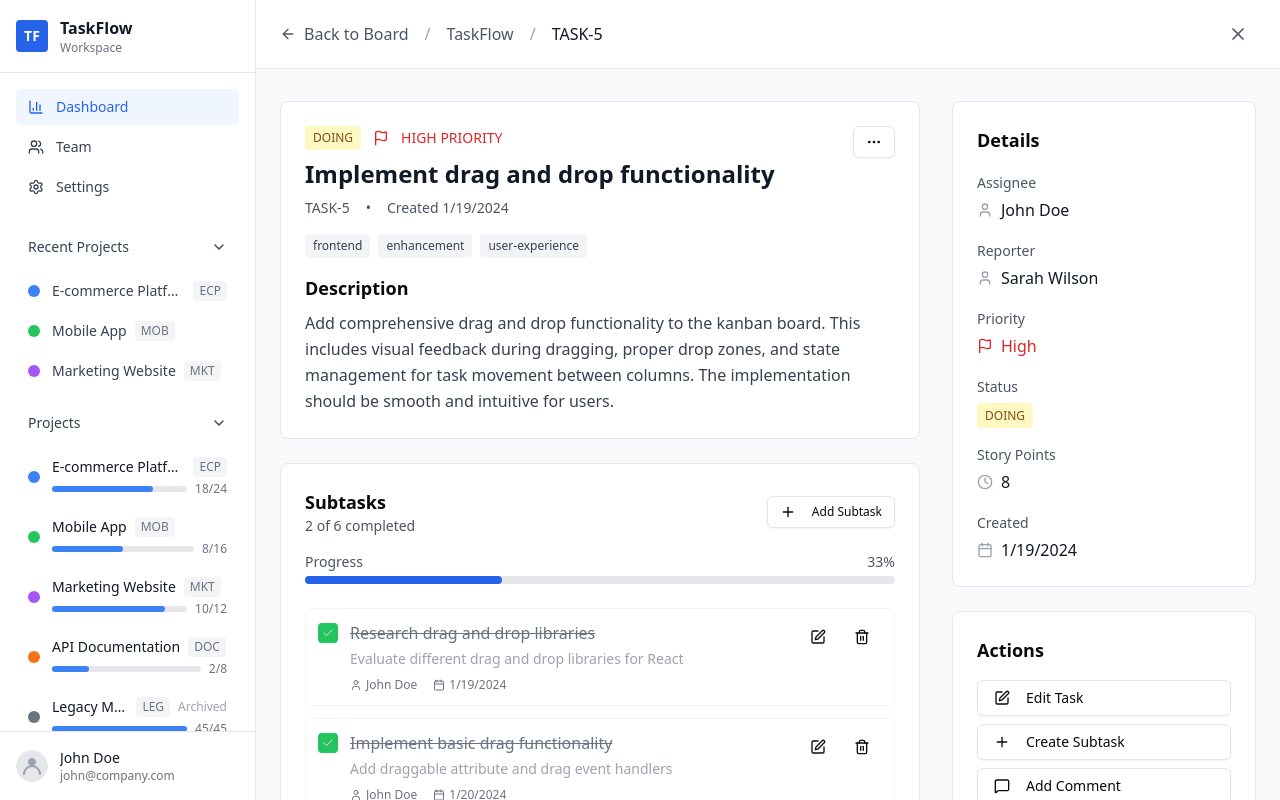
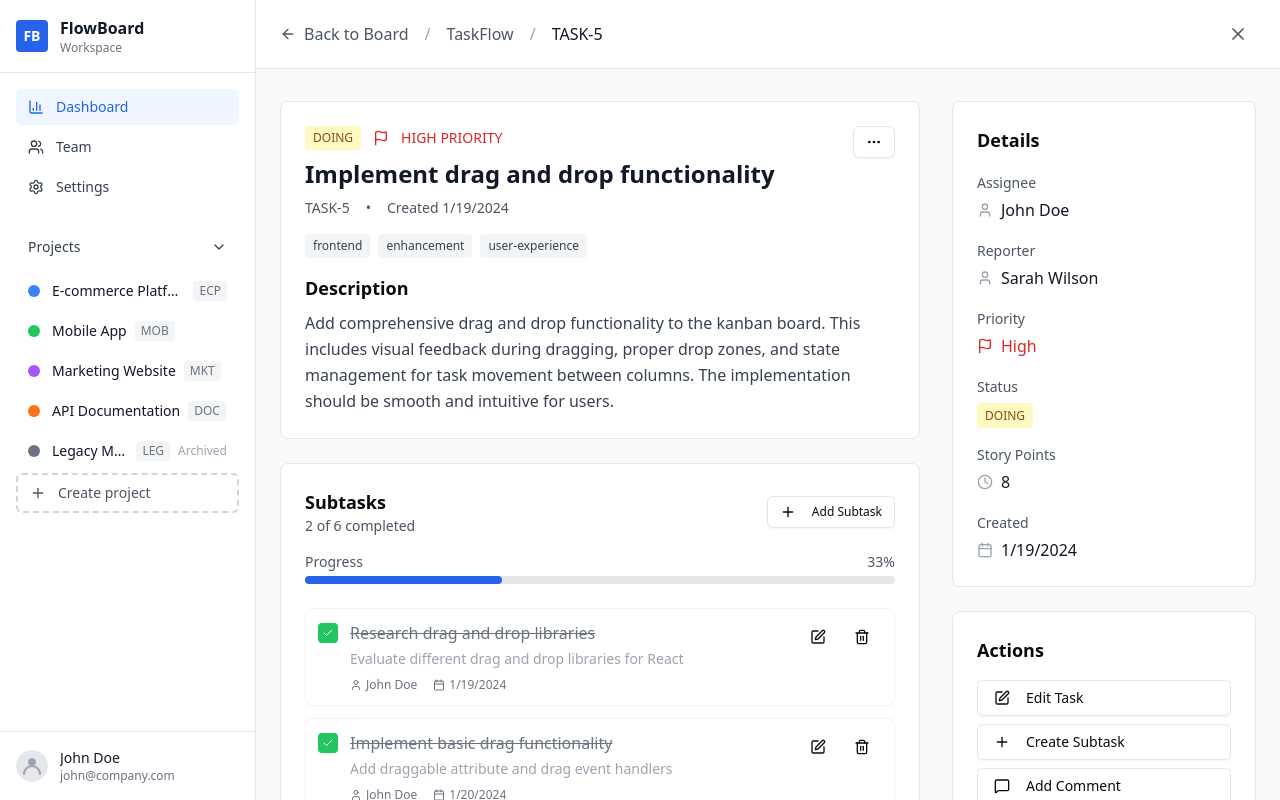
Before and after one commit to abeyoshida/kuanalu, a Next.js app: page /task/1 in a window 1280 px wide. Shown: the top 800 px of the page. Built offline with nearby package versions, Linux system fonts and the light colour scheme.

Commit message:
Fix Sign In and Register errors.  Simplify project sidebar component.

```diff
--- a/src/app/auth/login/page.tsx
+++ b/src/app/auth/login/page.tsx
@@ -4,22 +4,20 @@ import { redirect } from "next/navigation";
 import Link from "next/link";
 import { Button } from "@/components/ui/button";
 
-interface LoginPageProps {
-  searchParams: {
-    callbackUrl?: string;
-    registered?: string;
-  };
-}
-
-export default async function LoginPage({ searchParams }: LoginPageProps) {
+export default async function LoginPage({
+  searchParams,
+}: {
+  searchParams: { [key: string]: string | string[] | undefined };
+}) {
   // Check if user is already logged in
   const session = await auth();
 
-  // Extract callbackUrl from searchParams - properly awaited
-  const params = await searchParams;
-  const callbackUrl = params?.callbackUrl || "/dashboard";
-  const registered = params?.registered === "true";
+  // Extract values from searchParams safely
+  // In Next.js 15, we need to use a different approach
+  const callbackUrl = "/dashboard";
+  const registered = false;
 
+  // If user is already authenticated, redirect to callbackUrl
   if (session?.user) {
     redirect(callbackUrl);
   }
@@ -52,13 +50,6 @@ export default async function LoginPage({ searchParams }: LoginPageProps) {
 
       <div className="flex flex-col items-center justify-center py-12 px-4 sm:px-6 lg:px-8">
         <div className="w-full max-w-md space-y-8">
-          <div className="text-center">
-            <h1 className="text-3xl font-bold">Welcome back</h1>
-            <p className="mt-2 text-sm text-gray-600">
-              Sign in to your account to continue
-            </p>
-          </div>
-
           <LoginForm callbackUrl={callbackUrl} registered={registered} />
         </div>
       </div>
--- a/src/app/auth/register/page.tsx
+++ b/src/app/auth/register/page.tsx
@@ -4,19 +4,17 @@ import { redirect } from "next/navigation";
 import Link from "next/link";
 import { Button } from "@/components/ui/button";
 
-interface RegisterPageProps {
-  searchParams: {
-    callbackUrl?: string;
-  };
-}
-
-export default async function RegisterPage({ searchParams }: RegisterPageProps) {
+export default async function RegisterPage({
+  searchParams,
+}: {
+  searchParams: { [key: string]: string | string[] | undefined };
+}) {
   // Check if user is already logged in
   const session = await auth();
 
-  // Extract callbackUrl from searchParams - properly awaited
-  const params = await searchParams;
-  const callbackUrl = params?.callbackUrl || "/dashboard";
+  // Extract callbackUrl from searchParams safely
+  // In Next.js 15, we need to use a different approach
+  const callbackUrl = "/dashboard";
 
   if (session?.user) {
     redirect(callbackUrl);
@@ -50,13 +48,6 @@ export default async function RegisterPage({ searchParams }: RegisterPageProps)
 
       <div className="flex flex-col items-center justify-center py-12 px-4 sm:px-6 lg:px-8">
         <div className="w-full max-w-md space-y-8">
-          <div className="text-center">
-            <h1 className="text-3xl font-bold">Create an account</h1>
-            <p className="mt-2 text-sm text-gray-600">
-              Sign up to get started with Kuanalu
-            </p>
-          </div>
-
           <RegisterForm callbackUrl={callbackUrl} />
         </div>
       </div>
--- a/src/components/auth/register-form.tsx
+++ b/src/components/auth/register-form.tsx
@@ -1,7 +1,7 @@
 "use client";
 
 import { useState } from "react";
-import { useRouter } from "next/navigation";
+import { useRouter, useSearchParams } from "next/navigation";
 import Link from "next/link";
 import { Button } from "@/components/ui/button";
 import { Input } from "@/components/ui/input";
@@ -17,6 +17,7 @@ interface RegisterFormProps {
 
 export function RegisterForm({ callbackUrl = "/dashboard" }: RegisterFormProps) {
   const router = useRouter();
+  const searchParams = useSearchParams();
   const [name, setName] = useState("");
   const [email, setEmail] = useState("");
   const [password, setPassword] = useState("");
@@ -24,6 +25,9 @@ export function RegisterForm({ callbackUrl = "/dashboard" }: RegisterFormProps)
   const [acceptTerms, setAcceptTerms] = useState(false);
   const [error, setError] = useState<string | null>(null);
   const [isLoading, setIsLoading] = useState(false);
+
+  // Get values from URL search params
+  const urlCallbackUrl = searchParams.get("callbackUrl") || callbackUrl;
 
   // Password strength calculation
   const calculatePasswordStrength = (password: string): { score: number; message: string; color: string } => {
@@ -95,7 +99,7 @@ export function RegisterForm({ callbackUrl = "/dashboard" }: RegisterFormProps)
       }
 
       // Redirect to login page with callback URL
-      router.push(`/auth/login?registered=true&callbackUrl=${encodeURIComponent(callbackUrl)}`);
+      router.push(`/auth/login?registered=true&callbackUrl=${encodeURIComponent(urlCallbackUrl)}`);
     } catch (error) {
       if (error instanceof Error) {
         setError(error.message);
--- a/src/components/project-sidebar.tsx
+++ b/src/components/project-sidebar.tsx
@@ -76,7 +76,6 @@ interface ProjectSidebarProps {
 export default function ProjectSidebar({ isOpen }: ProjectSidebarProps) {
   const [expandedSections, setExpandedSections] = useState<Record<string, boolean>>({
     projects: true,
-    recent: true,
   })
 
   const toggleSection = (section: string) => {
@@ -87,7 +86,6 @@ export default function ProjectSidebar({ isOpen }: ProjectSidebarProps) {
   }
 
   //const activeProjects = mockProjects.filter((p) => p.status === "active")
-  const recentProjects = mockProjects.slice(0, 3)
 
   return (
     <div
@@ -101,10 +99,10 @@ export default function ProjectSidebar({ isOpen }: ProjectSidebarProps) {
         <div className="p-4 border-b border-gray-200">
           <div className="flex items-center gap-3">
             <div className="w-8 h-8 bg-blue-600 rounded flex items-center justify-center">
-              <span className="text-white font-bold text-sm">TF</span>
+              <span className="text-white font-bold text-sm">FB</span>
             </div>
             <div>
-              <h2 className="font-semibold text-gray-900">TaskFlow</h2>
+              <h2 className="font-semibold text-gray-900">FlowBoard</h2>
               <p className="text-xs text-gray-500">Workspace</p>
             </div>
           </div>
@@ -136,36 +134,7 @@ export default function ProjectSidebar({ isOpen }: ProjectSidebarProps) {
             </Link>
           </nav>
 
-          {/* Recent Projects */}
-          <div className="px-4 py-2">
-            <button
-              onClick={() => toggleSection("recent")}
-              className="flex items-center justify-between w-full px-3 py-2 text-sm font-medium text-gray-700 hover:bg-gray-100 rounded-md"
-            >
-              <span>Recent Projects</span>
-              {expandedSections.recent ? <ChevronDown className="w-4 h-4" /> : <ChevronRight className="w-4 h-4" />}
-            </button>
 
-            {expandedSections.recent && (
-              <div className="mt-2 space-y-1">
-                {recentProjects.map((project) => (
-                  <Link
-                    key={project.id}
-                    href={`/project/${project.id}`}
-                    className="flex items-center gap-3 px-3 py-2 text-sm text-gray-700 hover:bg-gray-100 rounded-md group"
-                  >
-                    <div className={`w-3 h-3 rounded-full ${project.color}`}></div>
-                    <div className="flex-1 min-w-0">
-                      <div className="flex items-center gap-2">
-                        <span className="font-medium truncate">{project.name}</span>
-                        <span className="text-xs text-gray-500 bg-gray-100 px-1.5 py-0.5 rounded">{project.key}</span>
-                      </div>
-                    </div>
-                  </Link>
-                ))}
-              </div>
-            )}
-          </div>
 
           {/* All Projects */}
           <div className="px-4 py-2">
@@ -181,11 +150,7 @@ export default function ProjectSidebar({ isOpen }: ProjectSidebarProps) {
 
             {expandedSections.projects && (
               <div className="space-y-1">
-                {mockProjects.map((project) => {
-                  const completionRate =
-                    project.tasksCount > 0 ? (project.completedTasks / project.tasksCount) * 100 : 0
-
-                  return (
+                {mockProjects.map((project) => (
                   <Link
                     key={project.id}
                     href={`/project/${project.id}`}
@@ -194,29 +159,17 @@ export default function ProjectSidebar({ isOpen }: ProjectSidebarProps) {
                     <div className="flex items-center gap-3">
                       <div className={`w-3 h-3 rounded-full ${project.color}`}></div>
                       <div className="flex-1 min-w-0">
-                          <div className="flex items-center gap-2 mb-1">
+                        <div className="flex items-center gap-2">
                           <span className="font-medium text-gray-900 truncate">{project.name}</span>
                           <span className="text-xs text-gray-500 bg-gray-100 px-1.5 py-0.5 rounded">
                             {project.key}
                           </span>
                           {project.status === "archived" && <span className="text-xs text-gray-400">Archived</span>}
                         </div>
-                          <div className="flex items-center gap-2">
-                            <div className="flex-1 bg-gray-200 rounded-full h-1.5">
-                              <div
-                                className="bg-blue-500 h-1.5 rounded-full transition-all duration-300"
-                                style={{ width: `${completionRate}%` }}
-                              ></div>
-                            </div>
-                            <span className="text-xs text-gray-500">
-                              {project.completedTasks}/{project.tasksCount}
-                            </span>
-                          </div>
                       </div>
                     </div>
                   </Link>
-                  )
-                })}
+                ))}
 
                 {/* Create New Project */}
                 <button className="flex items-center gap-3 w-full px-3 py-2 text-sm text-gray-600 hover:bg-gray-100 rounded-md border-2 border-dashed border-gray-300 hover:border-gray-400 transition-colors">
```
Also changed, not shown: src/components/auth/login-form.tsx (+32 -24 lines). Lines whose indentation alone changed are shown as unchanged.
